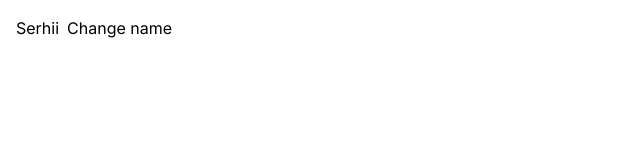
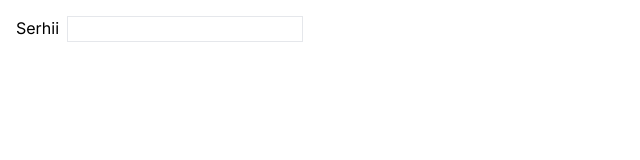
Before and after one commit to Sergiyan92/my-next-js-app, a Next.js app: page / in a window 1280 px wide. Shown: the top 160 px of the page, without its empty margins (0-640 px from the left). Built offline with nearby package versions, Linux system fonts and the light colour scheme.

Commit message:
create store

```diff
--- a/package.json
+++ b/package.json
@@ -13,7 +13,8 @@
     "react": "^18",
     "react-dom": "^18",
     "react-toastify": "^9.1.3",
-    "sonner": "^1.2.0"
+    "sonner": "^1.2.0",
+    "zustand": "^4.4.6"
   },
   "devDependencies": {
     "@types/node": "^20",
--- a/src/app/page.tsx
+++ b/src/app/page.tsx
@@ -1,9 +1,10 @@
 "use client";
 import { toast } from "sonner";
-import Header from "@/components/Header";
-import type { Metadata } from "next";
-import Image from "next/image";
-import img from "../../public/img.jpg";
+import { userStore } from "@/store/user";
+// import Header from "@/components/Header";
+// import type { Metadata } from "next";
+// import Image from "next/image";
+// import img from "../../public/img.jpg";
 import { useAppContext } from "@/context";
 // import { useState } from "react";
 // export const metadata: Metadata = {
@@ -25,7 +26,11 @@ import { useAppContext } from "@/context";
 //   },
 // };
 export default function Home() {
-  const { name, setName } = useAppContext();
+  const user = userStore((state: any) => state.user);
+  const updateUser = userStore((state: any) => state.updateUser);
+  const sub = userStore.subscribe(console.log);
+  sub();
+  // const { name, setName } = useAppContext();
   // const [loading, setLoading] = useState(false);
   // const fetchDataFromApi = async () => {
   //   try {
@@ -48,8 +53,18 @@ export default function Home() {
   // };
   return (
     <div className=" flex gap-2 m-4">
-      <span>{name}</span>
-      <button onClick={() => setName("Anton")}>Change name</button>
+      <p>{user.full_name}</p>
+      <input
+        className="border"
+        type="text"
+        onChange={(e: any) => {
+          updateUser({
+            full_name: e.target.value,
+          });
+        }}
+      />
+      {/* <span>{name}</span>
+      <button onClick={() => setName("Anton")}>Change name</button> */}
       {/* <button
         className="px-4 py-2 font-bold text-white bg-blue-500"
         onClick={() => fetchDataFromApi()}
--- /dev/null
+++ b/src/store/user.ts
@@ -0,0 +1,16 @@
+import { create } from "zustand";
+
+export const userStore = create((set) => ({
+  user: {
+    full_name: "Serhii",
+  },
+  updateUser: (newUser: any) =>
+    set((state: any) => ({
+      user: { ...state.user, ...newUser },
+    })),
+  fetchUser: async () => {
+    const response = await fetch("/api/user");
+    const fetchUser = await response.json();
+    set({ user: fetchUser });
+  },
+}));
```
Also changed, not shown: 1 other file (tests, documents, lock files or other folders).
